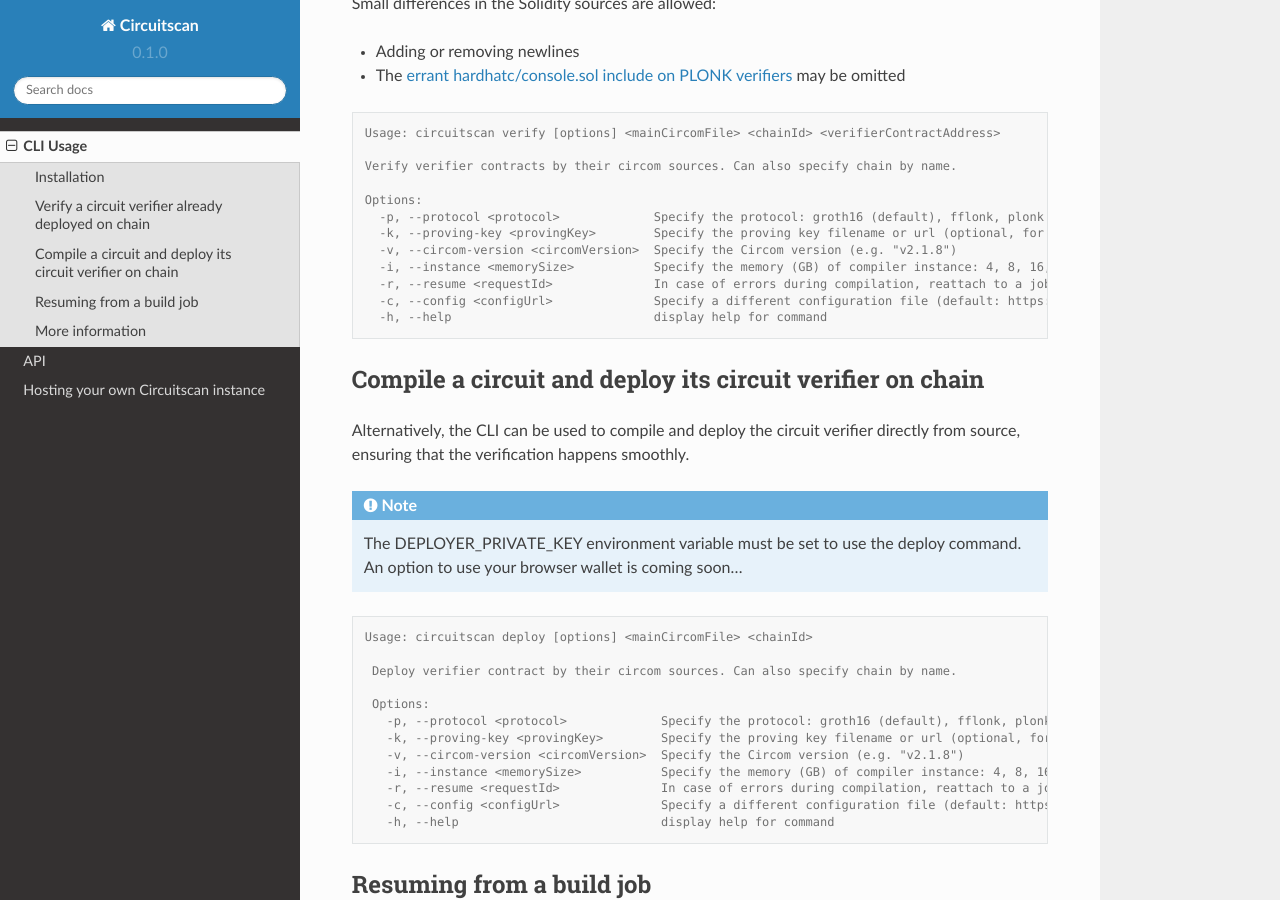
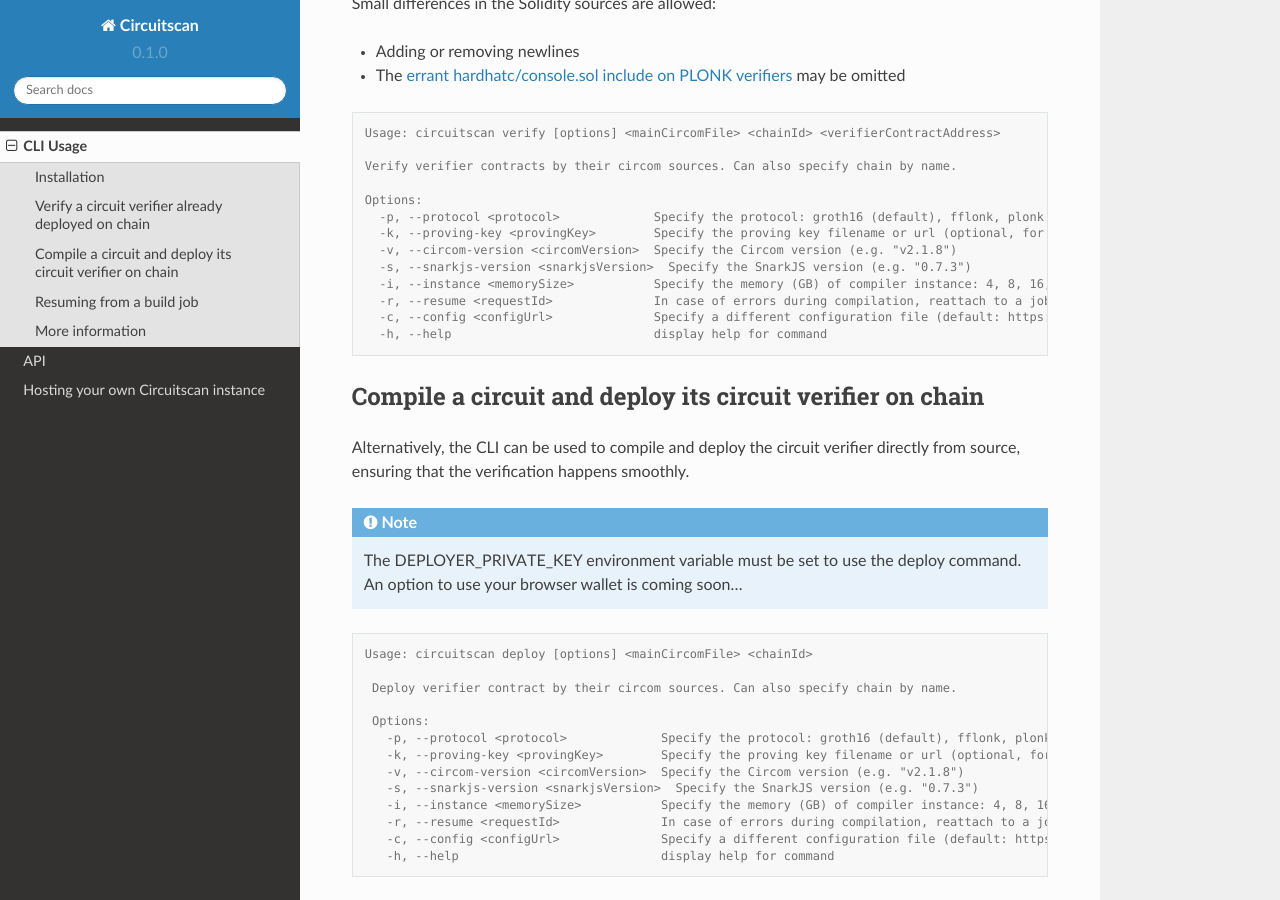
Before and after one commit to circuitscan/docs, a Sphinx documentation site: the page built from docs/source/usage.rst, in a window 1280 px wide and 900 px high, scrolled down 539 px. Built offline with Sphinx 7.4.7 and the Read the Docs theme 2.0.0, drawn with Linux system fonts in a browser that asks for light colours.

Commit message:
Add --snarkjs-version cli arg

```diff
--- a/docs/source/usage.rst
+++ b/docs/source/usage.rst
@@ -32,6 +32,7 @@
       -p, --protocol <protocol>             Specify the protocol: groth16 (default), fflonk, plonk (overrides circomkit.json if available)
       -k, --proving-key <provingKey>        Specify the proving key filename or url (optional, for Groth16 trusted setups). Must be https hosted if >6 MB
       -v, --circom-version <circomVersion>  Specify the Circom version (e.g. "v2.1.8")
+      -s, --snarkjs-version <snarkjsVersion>  Specify the SnarkJS version (e.g. "0.7.3")
       -i, --instance <memorySize>           Specify the memory (GB) of compiler instance: 4, 8, 16, 32, 64, 128, 256, 384, 512 (default: 10GB lambda, faster init for small circuits)
       -r, --resume <requestId>              In case of errors during compilation, reattach to a job and attempt a new verification. Overrides all other options.
       -c, --config <configUrl>              Specify a different configuration file (default: https://circuitscan.org/cli.json)
@@ -56,6 +57,7 @@
       -p, --protocol <protocol>             Specify the protocol: groth16 (default), fflonk, plonk (overrides circomkit.json if available)
       -k, --proving-key <provingKey>        Specify the proving key filename or url (optional, for Groth16 trusted setups). Must be https hosted if >6 MB
       -v, --circom-version <circomVersion>  Specify the Circom version (e.g. "v2.1.8")
+      -s, --snarkjs-version <snarkjsVersion>  Specify the SnarkJS version (e.g. "0.7.3")
       -i, --instance <memorySize>           Specify the memory (GB) of compiler instance: 4, 8, 16, 32, 64, 128, 256, 384, 512 (default: 10GB lambda, faster init for small circuits)
       -r, --resume <requestId>              In case of errors during compilation, reattach to a job and attempt a new deploy. Overrides all other options.
       -c, --config <configUrl>              Specify a different configuration file (default: https://circuitscan.org/cli.json)
```
